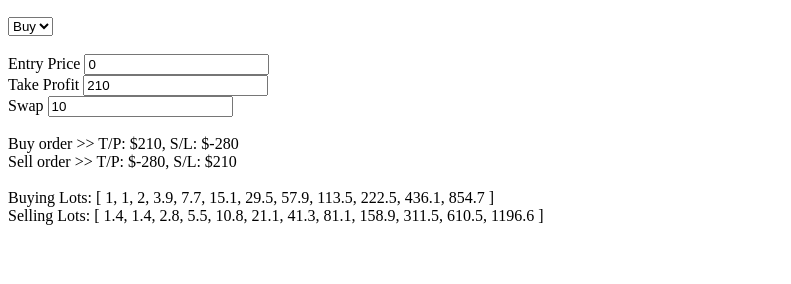
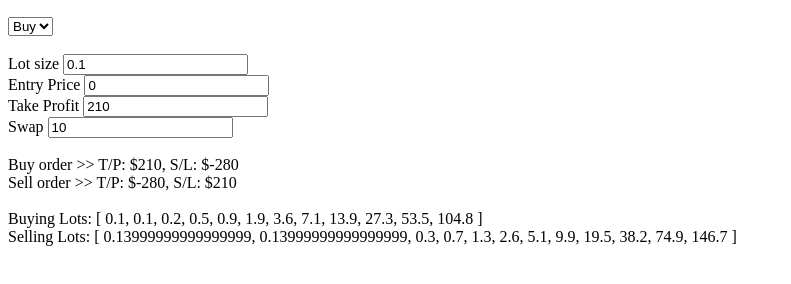
Before and after one commit to chris-lsn/lot-size-calculator, a plain HTML site: page index.html in a window 1280 px wide. Shown: the part 38-322 px from the top of the page, without its empty margins (0-791 px from the left). Drawn offline with nearby package versions, Linux system fonts and the light colour scheme.

Commit message:
Added lot size

```diff
--- a/index.html
+++ b/index.html
@@ -13,14 +13,17 @@
                 <option value="sell">Sell</option>
             </select>
             <br><br>
+            <label for="lot_size">Lot size</label>
+            <input type="number" id="lot_size" name="lot_size" v-model.number="lot_size" @input="calculate">
+            <br>
             <label for="entry_price">Entry Price</label>
-            <input type="number" id="entry_price" name="entry_price" v-model.number="entry_price">
+            <input type="number" id="entry_price" name="entry_price" v-model.number="entry_price" @input="calculate">
             <br>
             <label for="take_profit">Take Profit</label>
-            <input type="number" id="take_profit" name="take_profit" v-model.number="take_profit" @change="calculate">
+            <input type="number" id="take_profit" name="take_profit" v-model.number="take_profit" @input="calculate">
             <br>
             <label for="swap" >Swap</label>
-            <input type="number" id="swap" name="swap" v-model.number="swap" @change="calculate">
+            <input type="number" id="swap" name="swap" v-model.number="swap" @input="calculate">
             <br>
             <br>
             <span>{{ type == 'buy' ? 'Buy' : 'Sell' }} order >> T/P: {{ type == 'buy' ? '$' + (entry_price + take_profit) : '$' + (entry_price - take_profit)}}, </span>
--- a/lot.js
+++ b/lot.js
@@ -3,9 +3,10 @@ const app = new Vue({
     data: {
         take_profit: 210,
         type: 'buy',
-        lots: [1, 1.4, 1, 1.4],
+        lots: [],
         swap: 10,
-        entry_price: 0
+        entry_price: 0,
+        lot_size: 0.1
     },
     computed: {
         middle_distance() {
@@ -18,7 +19,7 @@ const app = new Vue({
             return Math.ceil(num * size) / size;
         },
         calculate() {
-            this.lots = [1, 1.4, 1, 1.4];
+            this.lots = [1 * this.lot_size, 1.4 * this.lot_size, 1 * this.lot_size, 1.4 * this.lot_size];
             for (let count = 0; count < 20; count++) {
                 // Assume it is a Buy order
                 // Calculate lose
```
